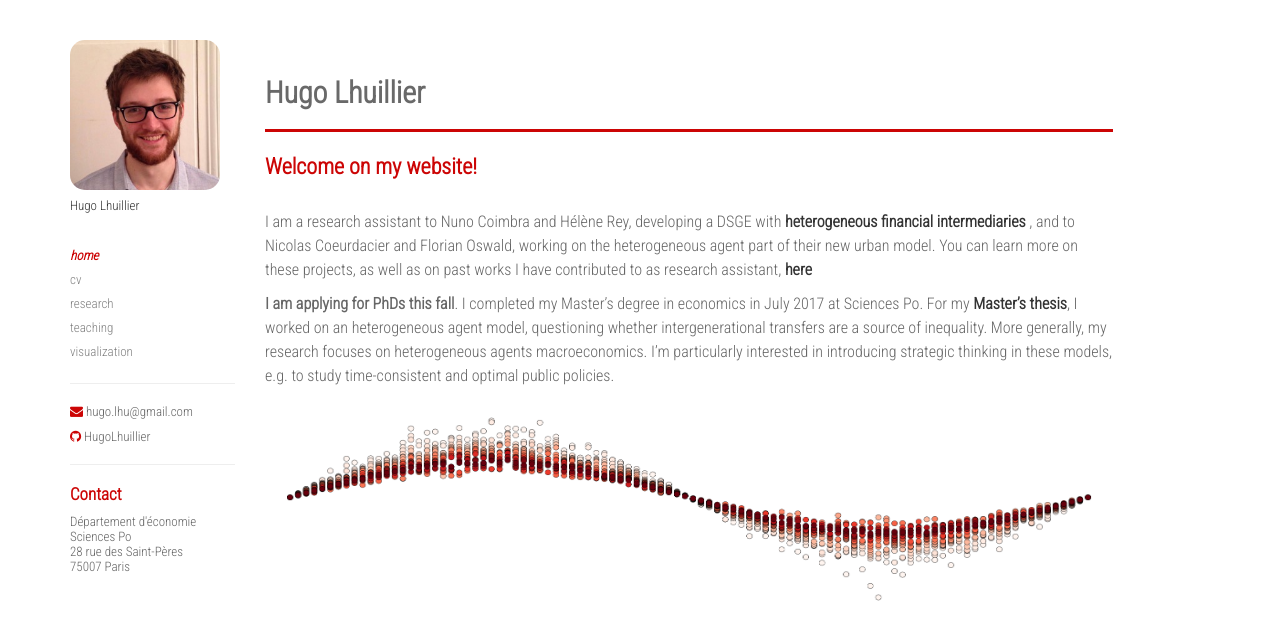
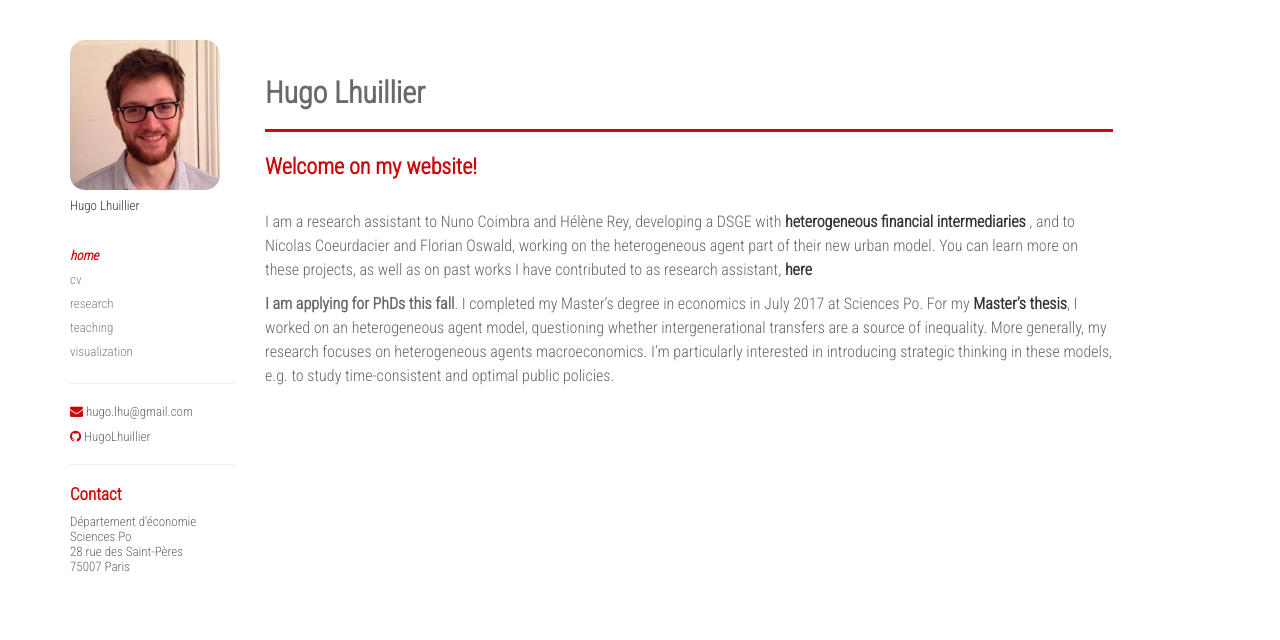
Before and after one commit to HugoLhuillier/hugolhuillier.github.io, a Jekyll site: the page built from index.md, in a window 1280 px wide. Shown: the top 640 px of the page. Built offline with Jekyll 4.4.1, drawn with Linux system fonts in a browser that asks for light colours; nearby versions of some CDN libraries.

Commit message:
:wrench: remove figure in index

```diff
--- a/index.md
+++ b/index.md
@@ -13,7 +13,3 @@ layout: default
 <p> I am a research assistant to Nuno Coimbra and Hélène Rey, developing a DSGE with <a href="http://www.helenerey.eu/RP.aspx?pid=Working-Papers_en-GB&aid=194556523_67186463733" target="_blank"> heterogeneous financial intermediaries </a>, and to Nicolas Coeurdacier and Florian Oswald, working on the heterogeneous agent part of their new urban model. You can learn more on these projects, as well as on past works I have contributed to as research assistant, <a href="/research/ra">here</a> <p>
 
 <p> <b>I am applying for PhDs this fall</b>. I completed my Master’s degree in economics in July 2017 at Sciences Po. For my <a href="/research/ind-research.html">Master’s thesis</a>, I worked on an heterogeneous agent model, questioning whether intergenerational transfers are a source of inequality. More generally, my research focuses on heterogeneous agents macroeconomics. I’m particularly interested in introducing strategic thinking in these models, e.g. to study time-consistent and optimal public policies. </p>
-
-<span style="display:block; height: 1em;"></span>
-
-<img src="{{ site.baseurl }}/ext-files/imgs/index.png" alt="shocked sinus" style="width:1000px;height:190px;">
```
